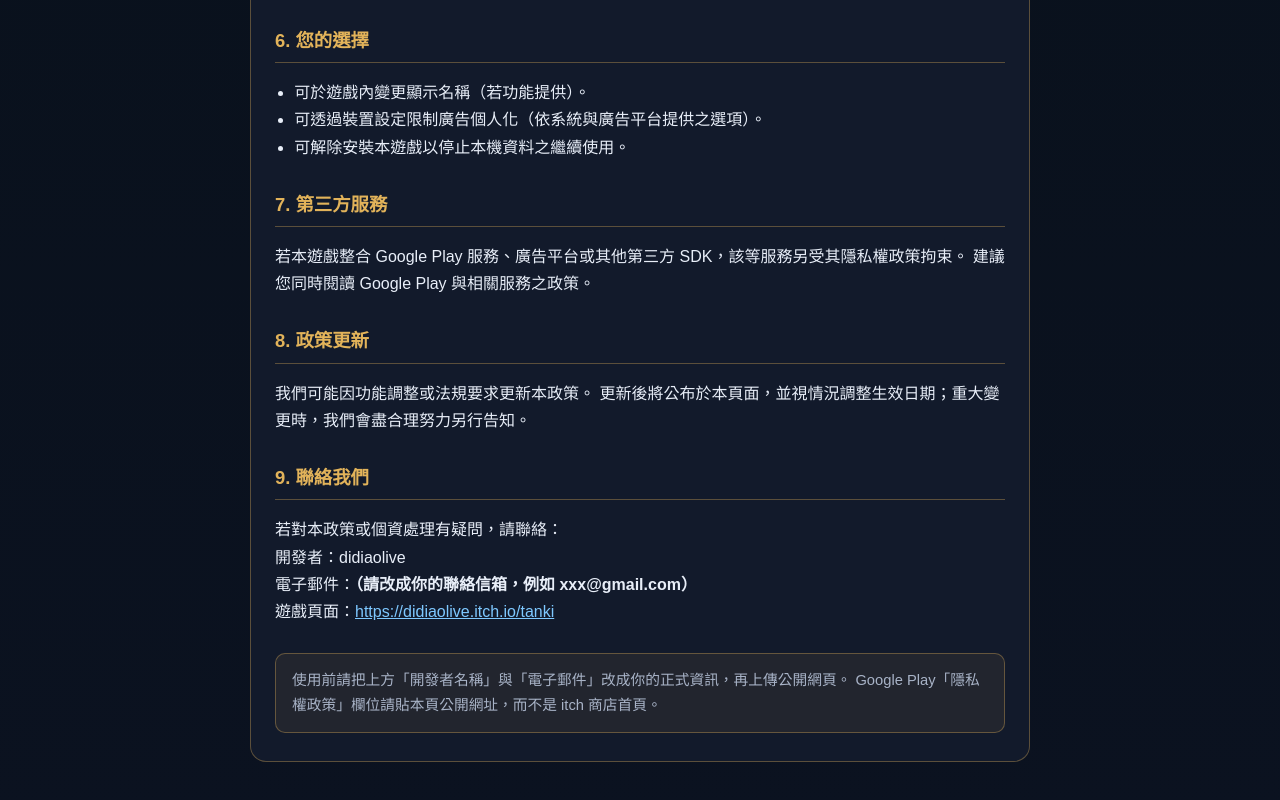
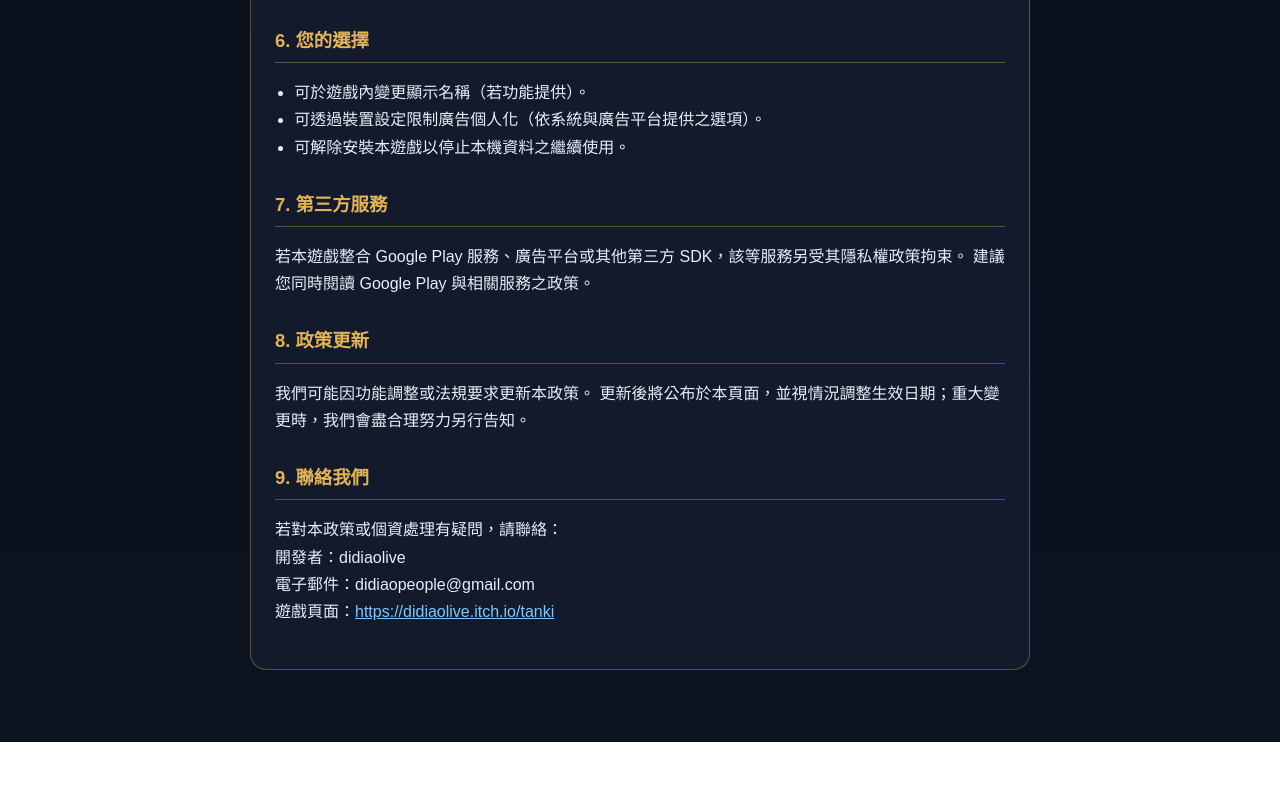
Before and after one commit to didiaolive/tanki-privacy, a plain HTML site: page index.html in a window 1280 px wide. Shown: the part 1404-2204 px from the top of the page. After the commit the page ends 2146 px from the top, so only its background shows below. Drawn offline with Linux system fonts and the light colour scheme.

Commit message:
Add files via upload

```diff
--- a/index.html
+++ b/index.html
@@ -66,7 +66,7 @@
       <p class="meta">
         適用應用程式：坦棋 Tanki（Android 套件名稱：com.tanki.chess）<br />
         生效日期：2026-11-13<br />
-        開發者／營運單位：didiaolive（請自行改成正式名稱）
+        開發者／營運單位：didiaolive
       </p>
 
       <p>
@@ -138,15 +138,11 @@
       <p>
         若對本政策或個資處理有疑問，請聯絡：<br />
         開發者：didiaolive<br />
-        電子郵件：<strong>（請改成你的聯絡信箱，例如 xxx@gmail.com）</strong><br />
+        電子郵件：didiaopeople@gmail.com <br />
         遊戲頁面：<a href="https://didiaolive.itch.io/tanki">https://didiaolive.itch.io/tanki</a>
       </p>
 
-      <div class="note">
-        使用前請把上方「開發者名稱」與「電子郵件」改成你的正式資訊，再上傳公開網頁。
-        Google Play「隱私權政策」欄位請貼本頁公開網址，而不是 itch 商店首頁。
       </div>
-    </div>
   </main>
 </body>
 </html>
```
